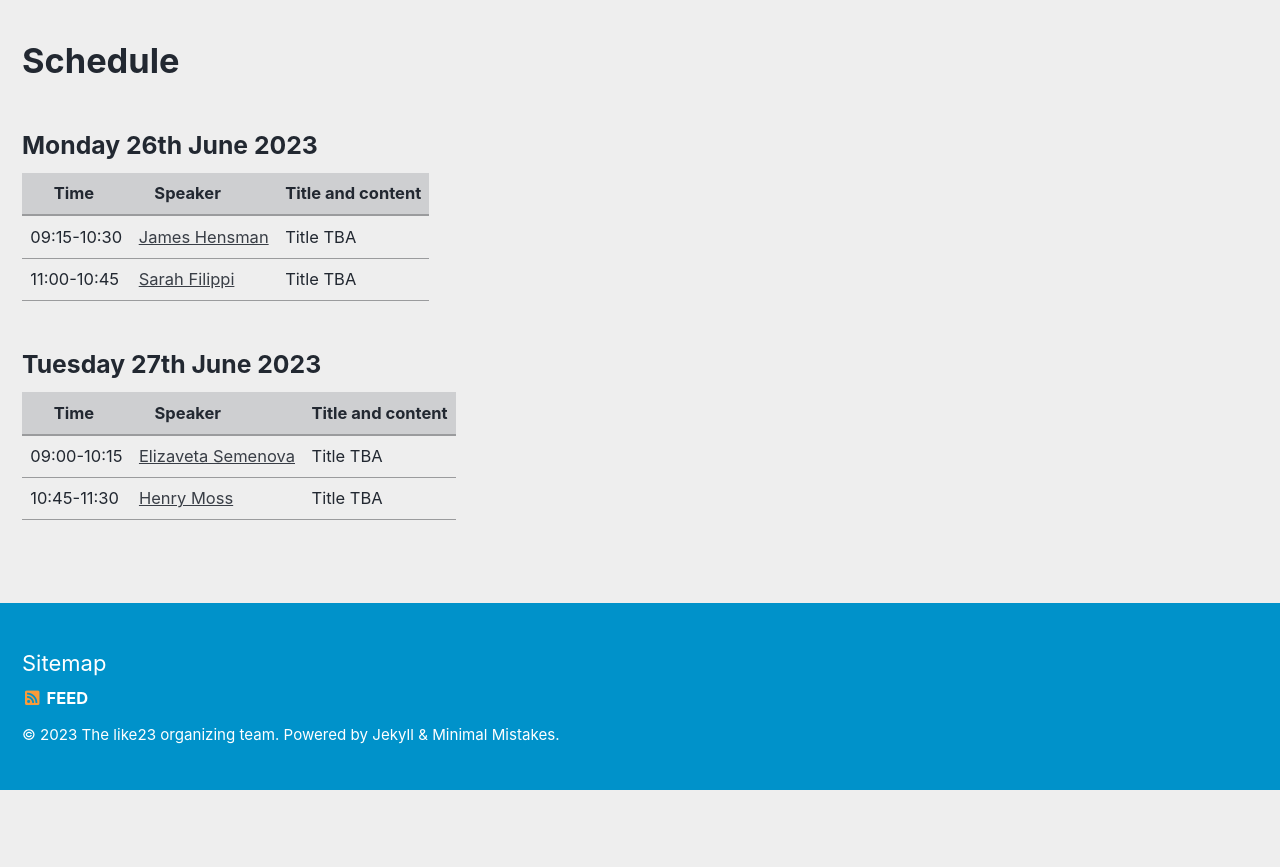
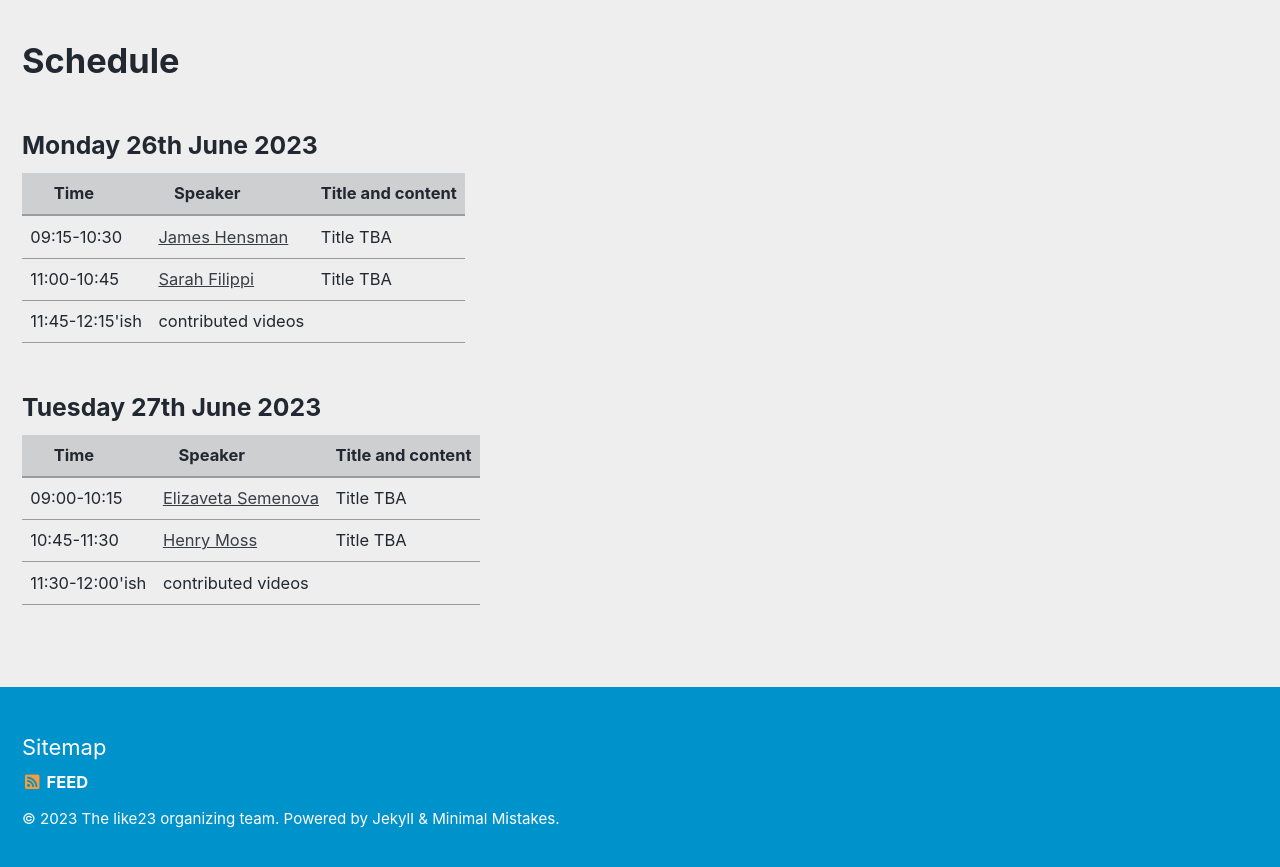
Before and after one commit to LIKE23-Bern/LIKE23-Bern.github.io, a Jekyll site: the page built from _pages/program.md, in a window 1280 px wide, cut to the strip 474-1349 px from the top of the page. Shown: the top 867 px of the strip. Built offline with Jekyll 4.4.1, drawn with Linux system fonts in a browser that asks for light colours; cached includes are drawn as plain includes; before the commit the page ends 1264 px from its top, so only the background shows below that.

Commit message:
Update program.md

```diff
--- a/_pages/program.md
+++ b/_pages/program.md
@@ -49,6 +49,14 @@ header:
 		   Title TBA
 	    </td>
 	</tr>
+    <tr>
+		<td> 11:45-12:15'ish </td>
+		<td>
+		    contributed videos
+		</td>
+		<td>
+	    </td>
+	</tr>
 </tbody>
 </table>
 
@@ -82,5 +90,13 @@ header:
 		  Title TBA
 		</td>
 	</tr>
+	<tr>
+		<td> 11:30-12:00'ish </td>
+		<td>
+		    contributed videos
+		</td>
+		<td>
+	    </td>
+	</tr>
 </tbody>
 </table>
```
